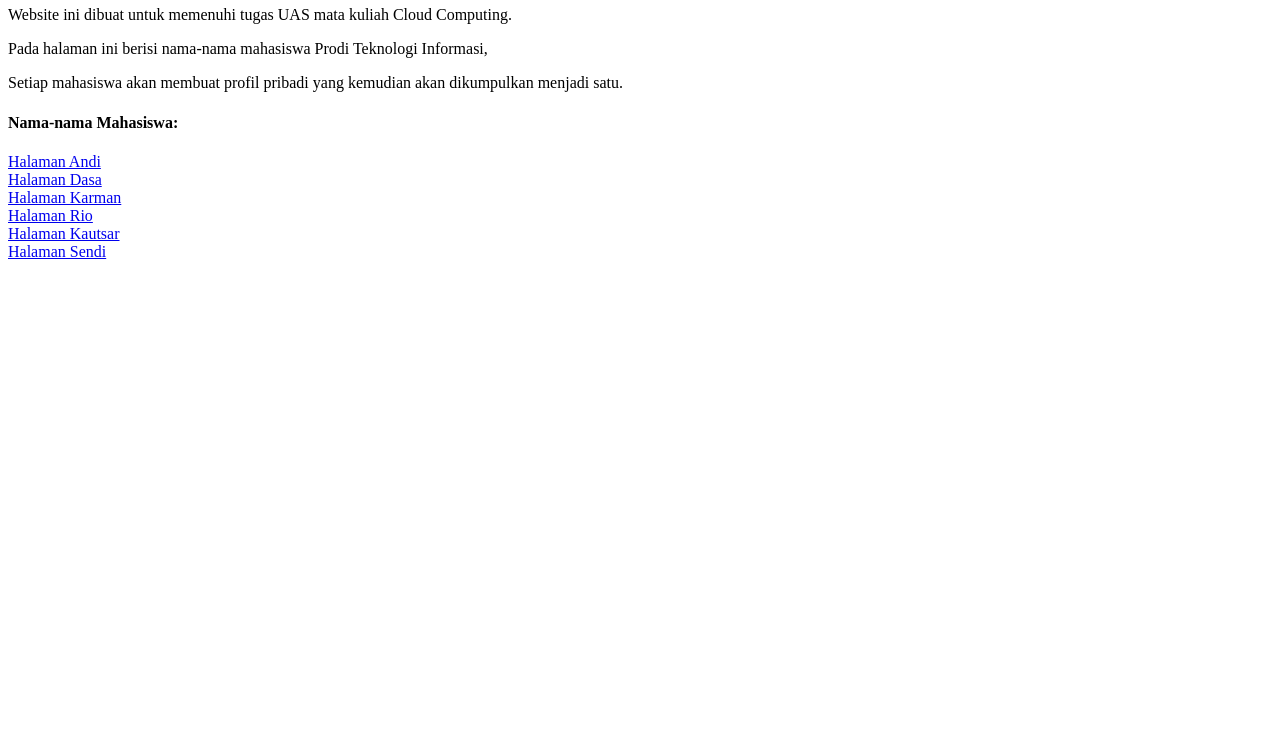
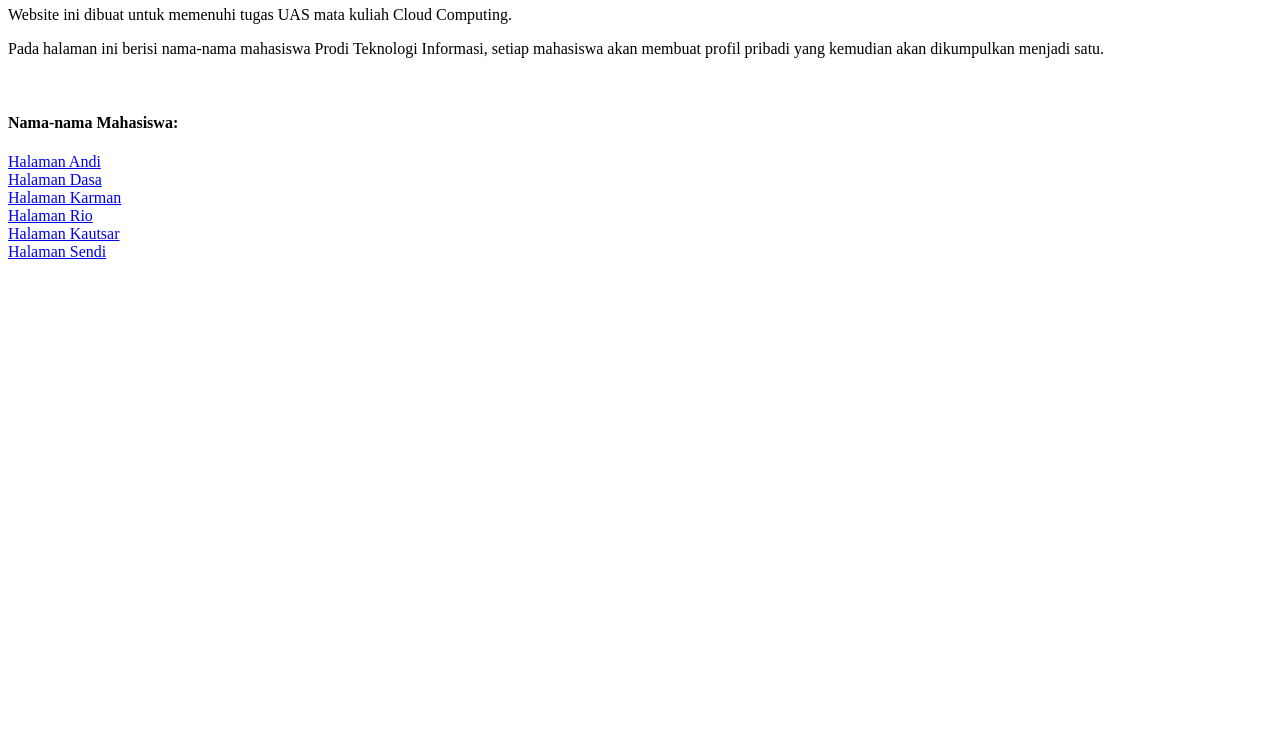
Before and after one commit to LawlietEL/cloudcomputing-uas, a plain HTML site: page index.html in a window 1280 px wide. Shown: the part 60-800 px from the top of the page. Drawn offline with Linux system fonts and the light colour scheme.

Commit message:
Mengubah tampilan index.html 2

```diff
--- a/index.html
+++ b/index.html
@@ -5,8 +5,7 @@
 <body>
     <div><h1>Politeknik Takumi - Teknologi Informasi</h1></div>
     <p>Website ini dibuat untuk memenuhi tugas UAS mata kuliah Cloud Computing.</p>
-    <p />Pada halaman ini berisi nama-nama mahasiswa Prodi Teknologi Informasi,
-    <p />Setiap mahasiswa akan membuat profil pribadi yang kemudian akan dikumpulkan menjadi satu.
+    <p>Pada halaman ini berisi nama-nama mahasiswa Prodi Teknologi Informasi, setiap mahasiswa akan membuat profil pribadi yang kemudian akan dikumpulkan menjadi satu.</p>
     <br />
         <h4>Nama-nama Mahasiswa:</h4>
     <div><a href="andi.html">Halaman Andi</a></div>
```
